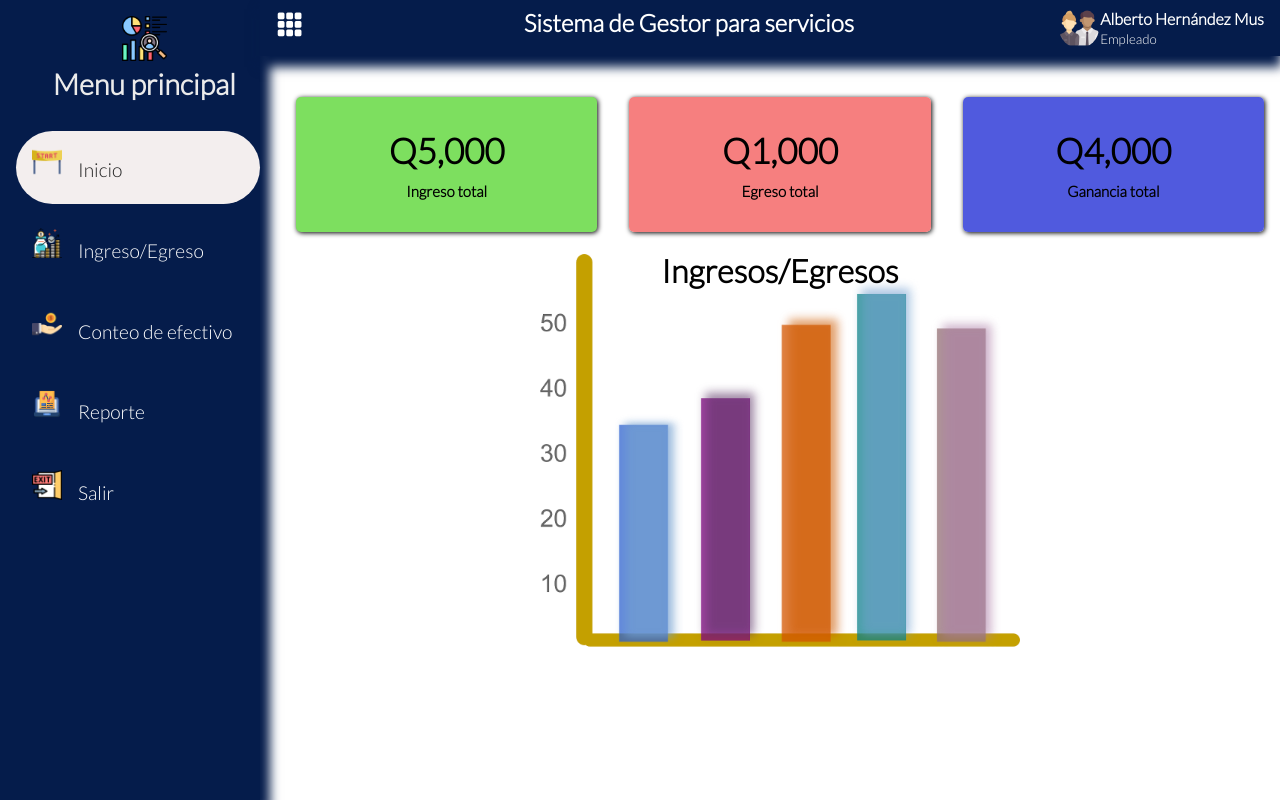
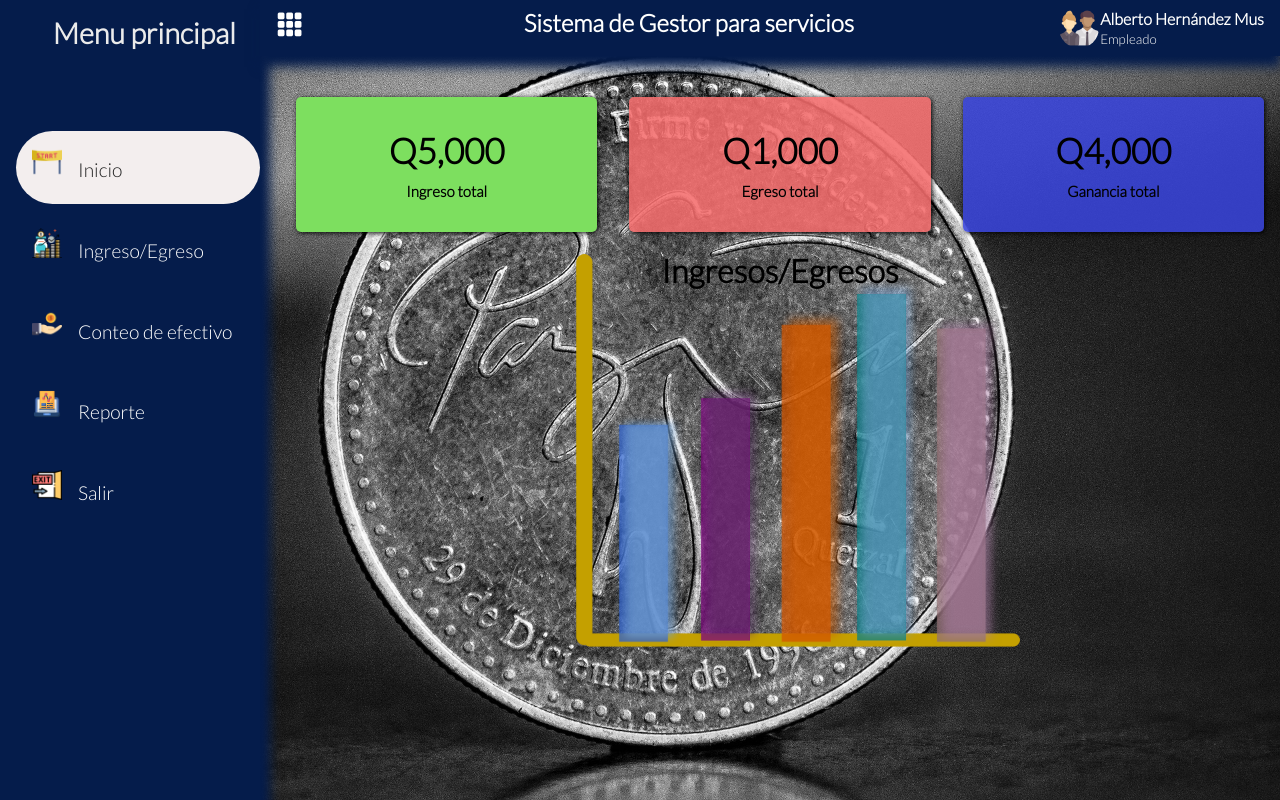
Before and after one commit to Dany502/DisenoAvance, a PHP site: page / in a window 1280 px wide. Run offline with PHP 8.4, Linux system fonts and the light colour scheme; the visitor is signed in with stand-in values (Sample User, id 1).

Commit message:
Cambios se hizo

```diff
--- a/Estilos/estilo-bar.css
+++ b/Estilos/estilo-bar.css
@@ -6,7 +6,7 @@
     text-decoration: none;
 }
 body{
-    background: url(Img/guatemala-4514661_1920.jpg)
+    background: url(/Img/guatemala-4514661_1920.jpg);
     background-size: cover;
     background-repeat: no-repeat;
     background-position: center;
--- a/index.php
+++ b/index.php
@@ -29,7 +29,6 @@
     <div class="sidebar">
         <div class="sidebar-brand">
             <p>
-                <span><img src="Img/analitica.png" width="45px" height="45px"></span><br>
                 <span>Menu principal</span>
             </p>
         </div>
```
